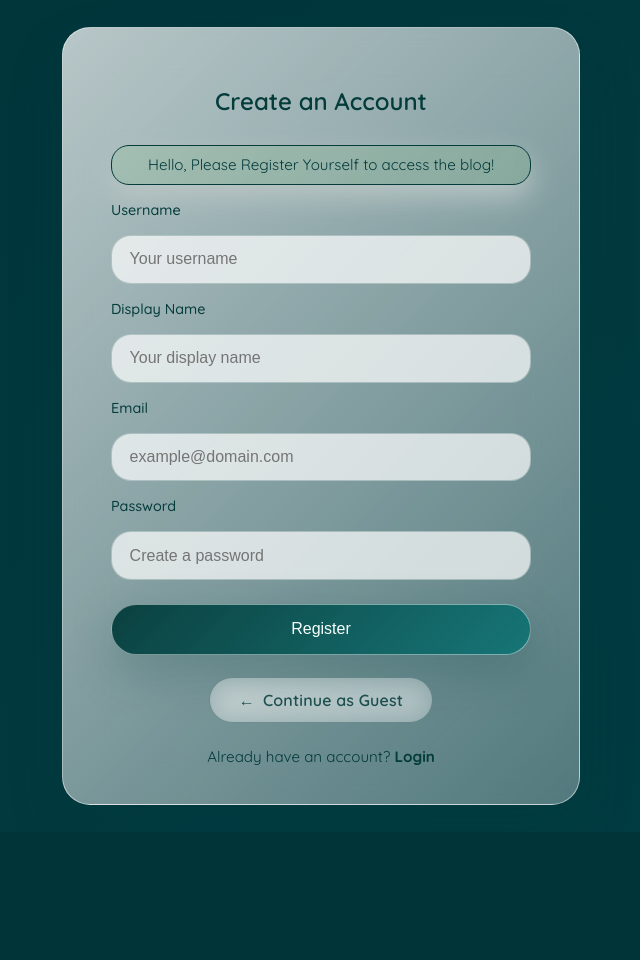
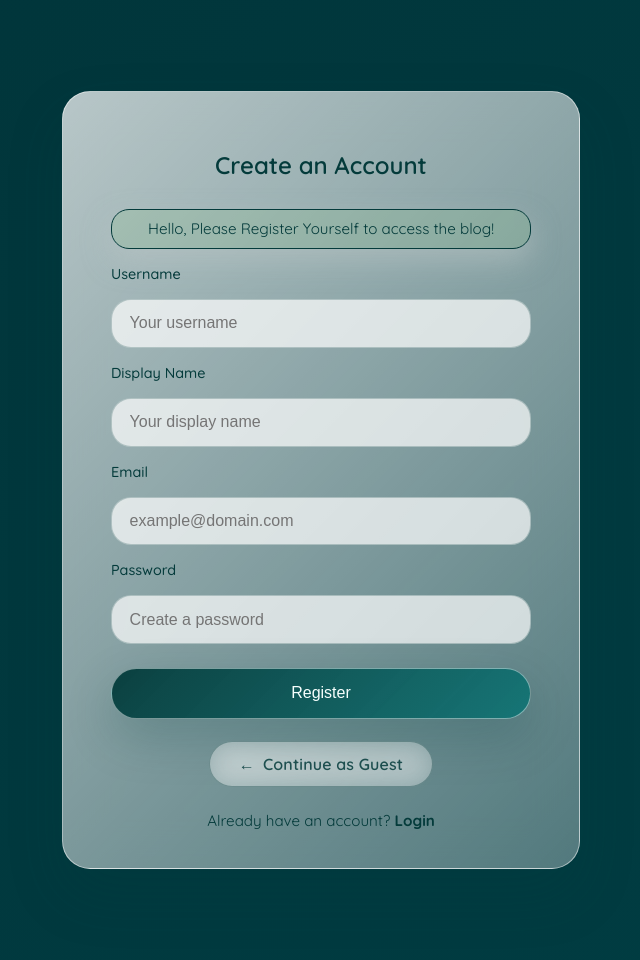
Before and after one commit to Chamodi-Karunarathne/php_blog_project, a PHP site: page /pages/register.php in a window 1280 px wide. Shown: the whole page, without its empty margins (319-959 px from the left). Before the commit the page ends 805 px from the top, so only its background shows below. Run offline with PHP 8.4, Linux system fonts and the light colour scheme.

Commit message:
Update padding and box-shadow for improved layout and aesthetics on authentication pages

```diff
--- a/assets/auth.css
+++ b/assets/auth.css
@@ -114,8 +114,8 @@ body {
   align-items: center;
   justify-content: center;
   width: 100%;
-  padding: 1rem;
-  height: 100vh;
+  padding: clamp(3rem, 8vw, 5rem) 1.5rem;
+  min-height: 100vh;
   position: relative;
   z-index: 1;
 }
@@ -152,7 +152,7 @@ body {
   padding: 0.6rem 1rem;
   margin-bottom: 1rem;
   font-size: 0.95rem;
-  box-shadow: 0 12px 28px #BAC6C5;
+  box-shadow: 0 12px 28px #bac6c58a;
 }
 
 /* ---------- Form Fields ---------- */
```
